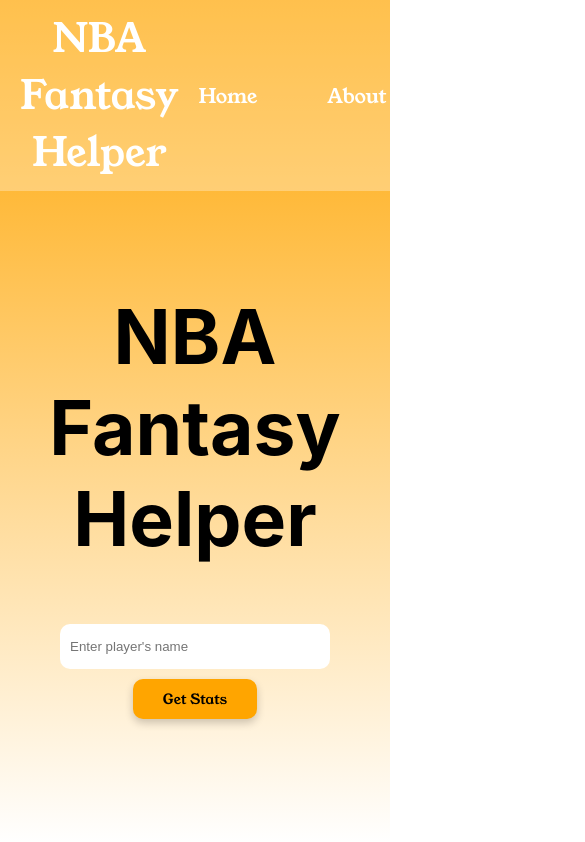
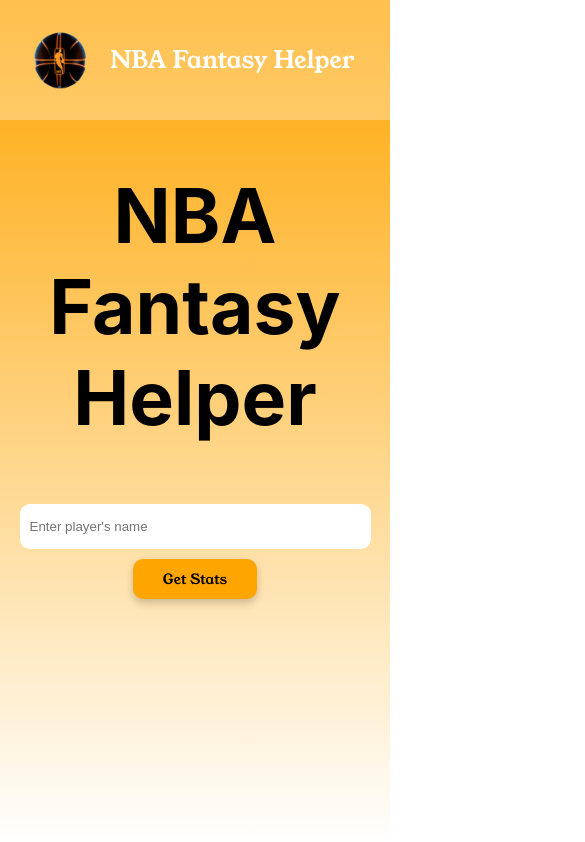
Before and after one commit to vithushen/NBA-Fantasy-Helper, a React (Create React App) app: page / in a window 390 px wide. Shown: the top 842 px of the page, 585 px wide, since content can reach past the window. Built offline with nearby package versions, Linux system fonts and the light colour scheme.

Commit message:
[NBA-6]-Mobile Responsive

```diff
--- a/src/App.css
+++ b/src/App.css
@@ -1,5 +1,6 @@
 .background-container {
   background: linear-gradient(to bottom, orange, white);
+  background-repeat: repeat-y;
   height: 100vh;
 }
 
@@ -11,7 +12,8 @@
   display: flex;
   justify-content: space-between;
   align-items: center;
-    background-color: rgba(255, 255, 255, 0.3); /* Transparent background color */
+  background-color: rgba(255, 255, 255, 0.3);
+  /* Transparent background color */
   padding: 10px 20px;
 }
 
@@ -19,15 +21,19 @@
   display: flex;
   align-items: center;
   font-size: 40px;
-    color:white;
+  color: white;
   font-family: 'Young Serif', serif;
+}
+
+.logo {
+  height: 100px;
 }
 
 .right-side .nav-link {
   font-size: 20px;
   margin-left: 20px;
-    margin-right: 50px; /* Add a right margin for spacing */
-    color: #fff; /* Text color for links */
+  margin-right: 50px;
+  color: #fff;
   text-decoration: none;
   font-family: 'Young Serif', serif;
 }
@@ -73,13 +79,12 @@
   opacity: 1;
 }
 
-  /* Styles for the active state (when the button is clicked) */
 .nba-button:active {
   outline: 2px solid #ffcc00;
 }
 
 
-  .input{
+.input {
   border-radius: 10px;
   height: 25px;
   width: 250px;
@@ -110,7 +115,8 @@
   border-collapse: collapse;
 }
 
-  th, td {
+th,
+td {
   padding: 10px;
   border: 1px solid orange;
 }
@@ -121,14 +127,14 @@
 
 
 tr:hover {
-    background-color:rgb(255, 157, 0);
+  background-color: rgb(255, 157, 0);
 }
 
 .row1 {
-    width:200px
+  width: 200px
 }
 
-  .saveButton{
+.saveButton {
   background-color: rgb(21, 248, 21);
   border-radius: 5px;
   font-size: 15px;
@@ -138,7 +144,7 @@
   cursor: pointer;
 }
 
-  .deleteButton{
+.deleteButton {
   background-color: rgb(255, 16, 16);
   border-color: rgb(129, 0, 0);
   border-radius: 5px;
@@ -149,17 +155,88 @@
 }
 
 .greenCell {
-    background-color: green; /* Set the background color for games played over 70 */
+  background-color: green;
 }
 
 .yellowCell {
-    background-color: yellow; /* Set the background color for games played between 40 and 70 */
+  background-color: yellow;
 }
 
 .redCell {
-    background-color: red; /* Set the background color for games played below 40 */
+  background-color: red;
 }
 
-.secondTable{
+.secondTable {
   margin-top: 50px;
 }
+
+/* For tablets and smaller screens */
+@media (max-width: 768px) {
+  .navbar {
+    padding: 10px;
+  }
+
+  .left-side {
+    font-size: 30px;
+  }
+
+  .right-side .nav-link {
+    font-size: 18px;
+    margin-left: 10px;
+    margin-right: 20px;
+  }
+
+  .nba-helper-box {
+    margin-top: 50px;
+  }
+
+  .input {
+    width: 100%;
+  }
+
+  .player-stats-table {
+    width: 100%;
+    overflow-x: auto;
+  }
+}
+
+/* For mobile devices */
+@media (max-width: 480px) {
+
+  .left-side {
+    font-size: 24px;
+  }
+
+  .right-side .nav-link {
+    font-size: 16px;
+    margin-left: 5px;
+    margin-right: 10px;
+  }
+
+  .nba-helper-box {
+    margin-top: 30px;
+  }
+
+  .input {
+    width: calc(90% - 20px);
+  }
+
+  .player-stats-table {
+    width: 350px;
+    overflow-x: auto;
+    margin-left: -5px;
+    margin-bottom: 50px;
+  }
+
+  th,
+  td {
+    font-size: 12px;
+    padding: 8px;
+  }
+
+  .saveButton,
+  .deleteButton {
+    width: 60px;
+    font-size: 12px;
+  }
+}
--- a/src/App.js
+++ b/src/App.js
@@ -1,6 +1,7 @@
 import React, { useState } from 'react';
 import './App.css';
 import PlayerStatsTable from './PlayerStatsTable';
+import logo from './assets/basketball.png';
 
 const App = () => {
   const [playerName, setPlayerName] = useState('');
@@ -67,20 +68,15 @@
     }
 
     setLoading(false);
-};
+  };
 
   return (
     <div className='background-container'>
       <div className="App">
         <nav className="navbar">
           <div className="left-side">
+            <img src={logo} alt="Logo" className="logo" />
             <span className="website-name">NBA Fantasy Helper</span>
-          </div>
-          <div className="right-side">
-            <a href="#" className="nav-link">Home</a>
-            <a href="#" className="nav-link">About</a>
-            <a href="#" className="nav-link">Contact</a>
-            <a href="#" className="nav-link">Portfolio</a>
           </div>
         </nav>
         <div className='nba-helper-box'>
@@ -96,7 +92,7 @@
 
           {loading && <p>Loading...</p>}
 
-          {playerStats && ( <PlayerStatsTable playerName={playerName} playerStats={playerStats} onSave={handleSaveRow} />
+          {playerStats && (<PlayerStatsTable playerName={playerName} playerStats={playerStats} onSave={handleSaveRow} />
           )}
         </div>
       </div>
```
Also changed, not shown: src/assets/basketball.png (added). Lines whose indentation alone changed are shown as unchanged.
